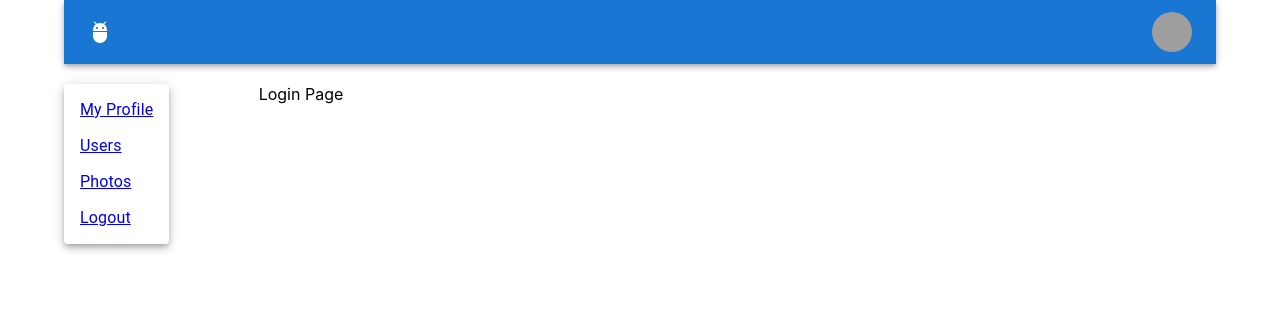
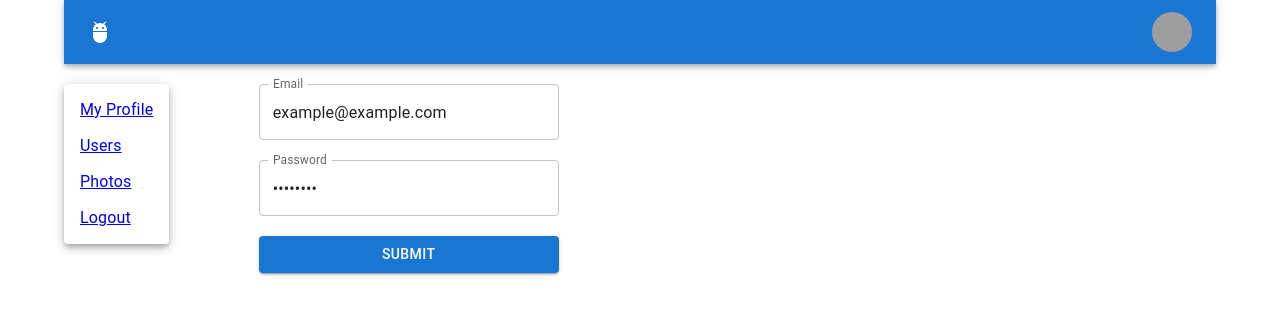
Before and after one commit to andreiryaskov/my_social_network, a React (Create React App) app: page / in a window 1280 px wide. Shown: the top 314 px of the page. Built offline with nearby package versions, Linux system fonts and the light colour scheme; grey boxes are pictures that could not be loaded.

Commit message:
authLogin

```diff
--- a/package.json
+++ b/package.json
@@ -18,6 +18,7 @@
     "@types/react-redux": "^7.1.24",
     "@types/redux-logger": "^3.0.9",
     "axios": "^0.27.2",
+    "formik": "^2.2.9",
     "react": "^18.1.0",
     "react-dom": "^18.1.0",
     "react-redux": "^8.0.2",
@@ -29,7 +30,8 @@
     "sass": "^1.52.2",
     "typescript": "^4.4.2",
     "uuid": "^8.3.2",
-    "web-vitals": "^2.1.0"
+    "web-vitals": "^2.1.0",
+    "yup": "^0.32.11"
   },
   "scripts": {
     "start": "react-scripts start",
--- a/src/Containers/HeaderContainer.tsx
+++ b/src/Containers/HeaderContainer.tsx
@@ -1,6 +1,6 @@
 import React from 'react';
 import ResponsiveAppBar from "../components/header/Header";
-import {authLoginTC, authMeTC} from "../redux/thunk/auth-thunk";
+import {authLoginTC, authLogoutTC, authMeTC} from "../redux/thunk/auth-thunk";
 import {useTypedDispatch} from "../redux/store";
 
 const HeaderContainer = () => {
@@ -12,8 +12,10 @@ const HeaderContainer = () => {
     }
 
     const deleteSetUserData = () => {
-        dispatch(authLoginTC())
+        dispatch(authLogoutTC())
     }
+
+
 
     return (
         <div>
--- a/src/api/social-api.ts
+++ b/src/api/social-api.ts
@@ -29,7 +29,13 @@ export const usersAPI = {
                 return res.data
             })
     },
-    authLogin() {
+    authLogin(values: any) {
+        return instance.post(`/auth/login`, values)
+            .then(res => {
+                return res.data
+            })
+    },
+    authLogout() {
         return instance.delete(`/auth/login`)
         .then(res => {
             return res.data
--- a/src/components/Login.tsx
+++ b/src/components/Login.tsx
@@ -1,11 +1,72 @@
 import React from 'react';
+import {useFormik} from 'formik';
+import * as yup from 'yup';
+import {TextField} from "@mui/material";
+import Button from "@mui/material/Button";
+import {authLoginTC} from "../redux/thunk/auth-thunk";
+import {useTypedDispatch} from "../redux/store";
+
+const validationSchema = yup.object({
+    email: yup
+        .string()
+        .email('Enter a valid email')
+        .required('Email is required'),
+    password: yup
+        .string()
+        .min(8, 'Password should be of minimum 8 characters length')
+        .required('Password is required'),
+});
 
 const Login = () => {
+
+    const dispatch = useTypedDispatch()
+
+    const formik = useFormik({
+        initialValues: {
+            email: 'example@example.com',
+            password: 'password',
+        },
+        validationSchema: validationSchema,
+        onSubmit: (values) => {
+            console.log(values)
+            // alert(JSON.stringify(values, null, 2));
+            dispatch(authLoginTC(values))
+        },
+    });
+
     return (
-        <div>
-            Login Page
+        <div style={{width: '300px'}}>
+            <form onSubmit={formik.handleSubmit}>
+                <TextField
+                    fullWidth
+                    id="email"
+                    name="email"
+                    label="Email"
+                    value={formik.values.email}
+                    onChange={formik.handleChange}
+                    error={formik.touched.email && Boolean(formik.errors.email)}
+                    helperText={formik.touched.email && formik.errors.email}
+                    style={{marginBottom: '20px'}}
+                />
+                <TextField
+                    fullWidth
+                    id="password"
+                    name="password"
+                    label="Password"
+                    type="password"
+                    value={formik.values.password}
+                    onChange={formik.handleChange}
+                    error={formik.touched.password && Boolean(formik.errors.password)}
+                    helperText={formik.touched.password && formik.errors.password}
+                    style={{marginBottom: '20px'}}
+                />
+                <Button color="primary" variant="contained" fullWidth type="submit">
+                    Submit
+                </Button>
+            </form>
         </div>
     );
 };
 
+
 export default Login;
--- a/src/components/header/Header.tsx
+++ b/src/components/header/Header.tsx
@@ -26,9 +26,9 @@ type PropsType = {
 const ResponsiveAppBar = ({changeLogin, deleteSetUserData}: PropsType) => {
     let auth = useSelector<any, any>(state => state.auth)
 
-    const changeLoginCallback = () => {
-        changeLogin()
-    }
+    // const changeLoginCallback = () => {
+    //     changeLogin()
+    // }
 
     const deleteSetUserDataCallback = () => {
         deleteSetUserData()
@@ -187,9 +187,12 @@ const ResponsiveAppBar = ({changeLogin, deleteSetUserData}: PropsType) => {
                             <MenuItem onClick={handleCloseUserMenu}>
                                 <Typography textAlign="center">
                                     {
+                                        // auth.isAuth
+                                        //     ? <NavLink to={'/'} onClick={deleteSetUserDataCallback}>Logout</NavLink>
+                                        //     : <NavLink to={'/profile'} onClick={changeLoginCallback}>Login</NavLink>
                                         auth.isAuth
                                             ? <NavLink to={'/'} onClick={deleteSetUserDataCallback}>Logout</NavLink>
-                                            : <NavLink to={'/profile'} onClick={changeLoginCallback}>Login</NavLink>
+                                            : <NavLink to={'/'}>Login</NavLink>
                                     }
                                 </Typography>
                             </MenuItem>
--- a/src/redux/reducers/auth-reducer.ts
+++ b/src/redux/reducers/auth-reducer.ts
@@ -20,7 +20,7 @@ export const authReducer = (state: AuthInitialStateType = initialState, action:
                 isAuth: true,
                 ...action.payload
             }
-        case "AUTH/AUTH-LOGIN":
+        case "AUTH/AUTH-LOGOUT":
             return {
                 ...state,
                 isAuth: false
@@ -44,14 +44,14 @@ export const authMeAC = (id: number, email: string, login: string) => {
     } as const
 }
 
-export const authLoginAC = () => {
+export const authLogoutAC = () => {
     return {
-        type: 'AUTH/AUTH-LOGIN'
+        type: 'AUTH/AUTH-LOGOUT'
     } as const
 }
 
 export type AuthMeActionType = ReturnType<typeof authMeAC>
-export type AuthLoginActionType = ReturnType<typeof authLoginAC>
+export type AuthLogoutActionType = ReturnType<typeof authLogoutAC>
 
 export type ActionsType = AuthMeActionType
-    | AuthLoginActionType
+    | AuthLogoutActionType
--- a/src/redux/thunk/auth-thunk.ts
+++ b/src/redux/thunk/auth-thunk.ts
@@ -1,6 +1,6 @@
 import {Dispatch} from "redux";
 import {usersAPI} from "../../api/social-api";
-import {authLoginAC, authMeAC} from "../reducers/auth-reducer";
+import {authLogoutAC, authMeAC} from "../reducers/auth-reducer";
 import {loaderAC} from "../reducers/users-reducer";
 
 export const authMeTC = () => (dispatch: Dispatch) => {
@@ -15,13 +15,23 @@ export const authMeTC = () => (dispatch: Dispatch) => {
         })
 }
 
-export const authLoginTC = () => (dispatch: Dispatch) => {
+export const authLogoutTC = () => (dispatch: Dispatch) => {
     dispatch(loaderAC(true))
-    usersAPI.authLogin()
+    usersAPI.authLogout()
         .then(res => {
             if (res.resultCode === 0) {
-                dispatch(authLoginAC())
+                dispatch(authLogoutAC())
                 dispatch(loaderAC(false))
             }
         })
 }
+
+export const authLoginTC = (values: any) => (dispatch: Dispatch) => {
+    dispatch(loaderAC(true))
+    usersAPI.authLogin(values)
+        .then(res => {
+            if (res.resultCode === 0) {
+                dispatch(loaderAC(false))
+            }
+        })
+}
```
Also changed, not shown: 1 other file (tests, documents, lock files or other folders).
